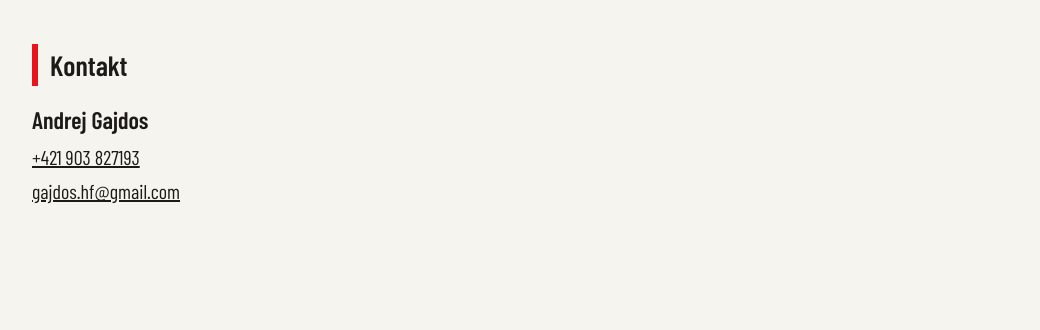
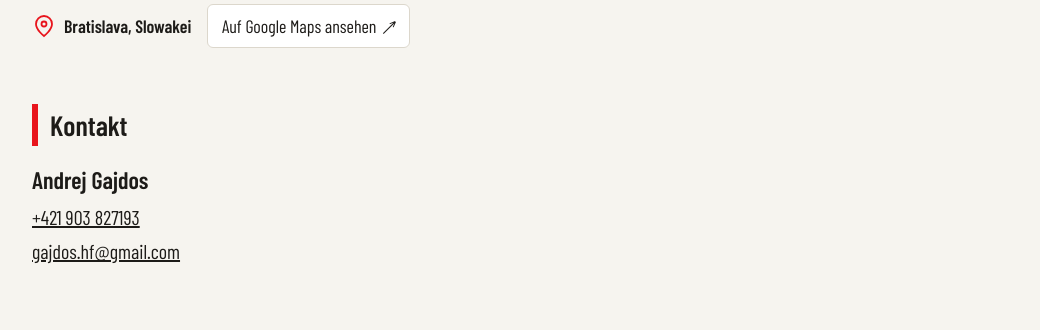
Before and after one commit to BA541SZ/Lancia-Delta-HF-Integrale-8v, a plain HTML site: page de.html in a window 1280 px wide. Shown: the part 2137-2467 px from the top of the page, without its empty margins (116-1156 px from the left). Before the commit the page ends 2407 px from the top, so only its background shows below. Drawn offline with nearby package versions, Linux system fonts and the light colour scheme; a web font is replaced by a local one.

Commit message:
Add Bratislava vehicle location and Google Maps link

```diff
--- a/de.html
+++ b/de.html
@@ -77,6 +77,13 @@ table{width:100%;border-collapse:collapse;max-width:36rem}
 td{padding:.6rem 0;border-bottom:1px solid var(--line)}
 td:last-child{color:var(--muted);text-align:right}
 .languages{display:flex;flex-wrap:wrap;justify-content:flex-end;gap:.5rem;margin:0 0 1rem}.languages a{color:var(--ink);padding:.35rem .75rem;border:1px solid var(--line);border-radius:4px;text-decoration:none}.languages a[aria-current="page"]{font-weight:700;border-color:var(--red)}.languages a:hover,.languages a:focus-visible{text-decoration:underline}
+
+.location{display:flex;align-items:center;flex-wrap:wrap;gap:.75rem 1rem;margin-top:1rem}
+.location-place{display:inline-flex;align-items:center;gap:.5rem;font-weight:600}
+.location-pin{width:1.5rem;height:1.5rem;flex:none;color:var(--red)}
+.location-map{display:inline-flex;align-items:center;gap:.4rem;min-height:44px;padding:.45rem .85rem;border:1px solid var(--line);border-radius:6px;background:var(--card);color:var(--ink);text-decoration:none}
+.location-map:hover{border-color:var(--red);text-decoration:underline}
+.location-map:focus-visible{outline:3px solid var(--ink);outline-offset:3px}
 </style>
 <link rel="stylesheet" href="https://fonts.googleapis.com/css2?family=Barlow+Condensed:ital,wght@0,400;0,600;1,700&display=swap">
 <link rel="alternate" hreflang="en" href="https://ba541sz.github.io/Lancia-Delta-HF-Integrale-8v/">
@@ -114,6 +121,10 @@ td:last-child{color:var(--muted);text-align:right}
   <section id="price">
     <h2>Preis</h2>
     <p style="margin:0;font-size:1.5rem;font-weight:600">39.000 €</p>
+    <div class="location">
+      <span class="location-place"><svg class="location-pin" viewBox="0 0 24 24" fill="none" stroke="currentColor" stroke-width="1.8" aria-hidden="true"><path d="M20 10c0 6-8 12-8 12S4 16 4 10a8 8 0 1 1 16 0Z"/><circle cx="12" cy="10" r="2.5"/></svg>Bratislava, Slowakei</span>
+      <a class="location-map" href="https://www.google.com/maps/search/?api=1&amp;query=Bratislava%2C%20Slovakia" target="_blank" rel="noopener noreferrer">Auf Google Maps ansehen <span aria-hidden="true">↗</span></a>
+    </div>
   </section>
 
   <section id="contact">
```
